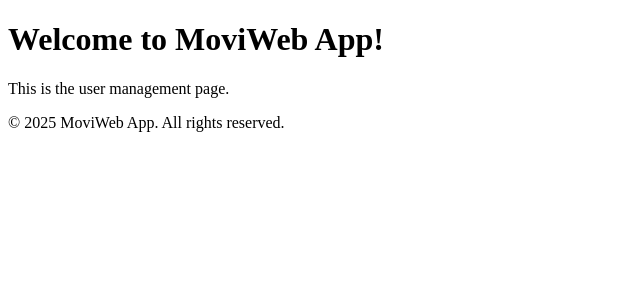
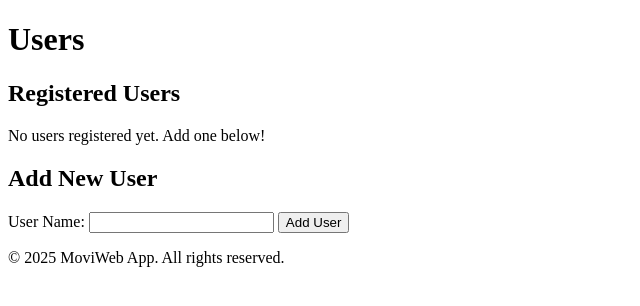
Before and after one commit to nadim00100/MoviWebApp, a Flask app: page / in a window 1280 px wide. Shown: the part 26-332 px from the top of the page, without its empty margins (0-640 px from the left). Run offline with Flask 3, Linux system fonts and the light colour scheme.

Commit message:
FEAT: Implement user listing on homepage and 'add user' form submission

```diff
--- a/app.py
+++ b/app.py
@@ -9,7 +9,7 @@ import os
 
 load_dotenv()  # Load environment variables from .env
 
-from flask import Flask, render_template # Add render_template here
+from flask import Flask, render_template, request, redirect, url_for
 from data_manager import DataManager
 from models import db, User, Movie
 
@@ -33,17 +33,30 @@ data_manager = DataManager()
 @app.route('/')
 def home():
     """
-    Renders the home page, which will eventually list all users and
-    provide a form to add new users.
+    Renders the home page, displaying a list of all registered users
+    and a form for adding new users.
     """
-    return render_template('index.html') # Render the index.html template
+    users = data_manager.get_users()
+    return render_template('index.html', users=users)
 
 
-@app.route('/users')
+@app.route('/users', methods=['POST'])
+def create_user():
+    """
+    Handles the form submission for adding a new user.
+    Redirects back to the home page after creation.
+    """
+    user_name = request.form.get('user_name')
+    if user_name:
+        data_manager.create_user(user_name)
+    return redirect(url_for('home')) # Redirect back to the home page
+
+
+@app.route('/users') # This route needs to be changed or removed later as / is the user list
 def list_users():
     """
-    Retrieves and temporarily displays a list of all registered users.
-    This will be updated to render a proper HTML template later.
+    DEPRECATED: This route was for temporarily displaying users as a string.
+    The / route now handles user display.
     """
     users = data_manager.get_users()
     return str(users)
--- a/templates/index.html
+++ b/templates/index.html
@@ -1,10 +1,26 @@
 {# templates/index.html #}
 {% extends "base.html" %}
 
-{% block title %}Users - MoviWeb App{% endblock %} {# Override the title block #}
+{% block title %}Users - MoviWeb App{% endblock %}
 
 {% block content %}
-    <h1>Welcome to MoviWeb App!</h1>
-    <p>This is the user management page.</p>
-    {# User list and add user form will go here later #}
+    <h1>Users</h1>
+
+    <h2>Registered Users</h2>
+    {% if users %}
+        <ul>
+            {% for user in users %}
+                <li><a href="{{ url_for('list_user_movies', user_id=user.id) }}">{{ user.name }}</a></li>
+            {% endfor %}
+        </ul>
+    {% else %}
+        <p>No users registered yet. Add one below!</p>
+    {% endif %}
+
+    <h2>Add New User</h2>
+    <form action="{{ url_for('create_user') }}" method="POST">
+        <label for="user_name">User Name:</label>
+        <input type="text" id="user_name" name="user_name" required>
+        <button type="submit">Add User</button>
+    </form>
 {% endblock %}
```
